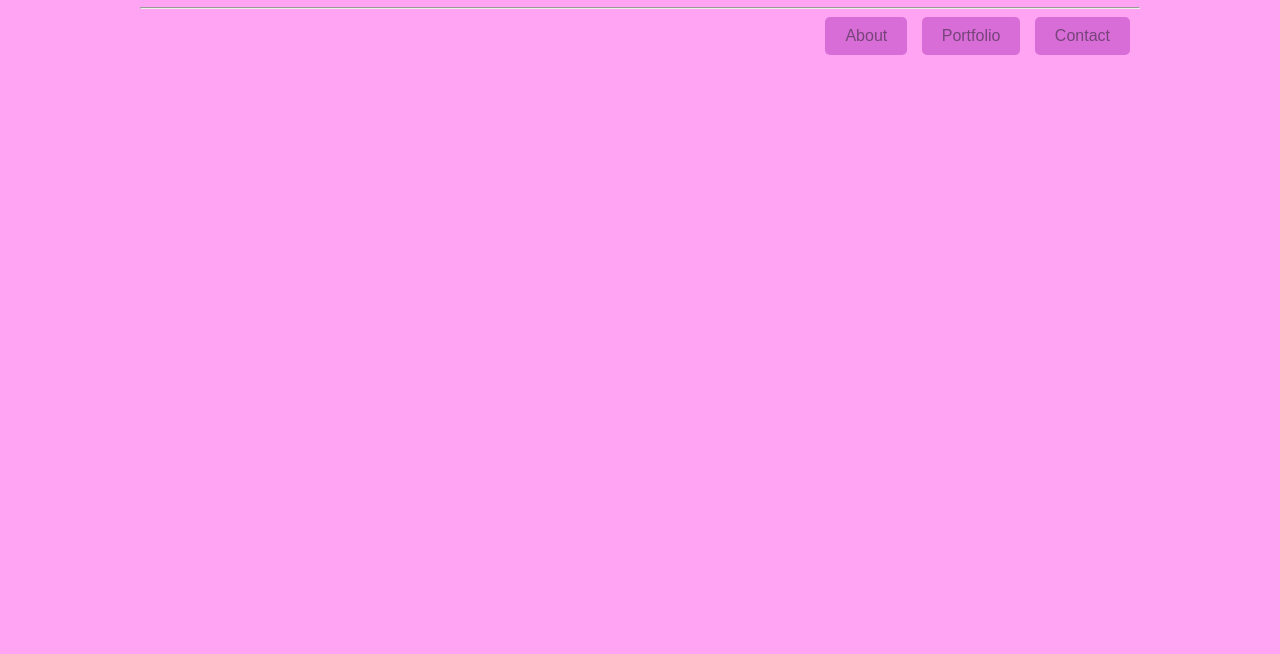
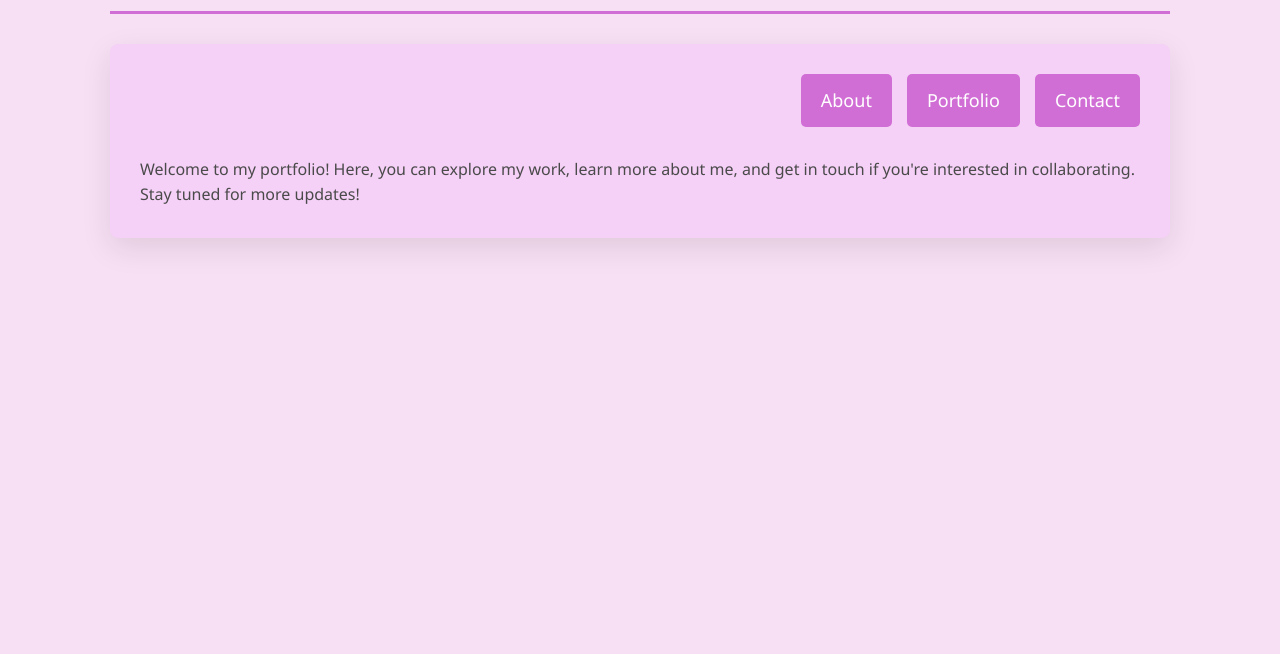
Before and after one commit to rosevillareal/imRossy.github.io, a plain HTML site: page index.html in a window 1280 px wide. Shown: the part 146-800 px from the top of the page. Drawn offline with Linux system fonts and the light colour scheme.

Commit message:
Update index.html

```diff
--- a/index.html
+++ b/index.html
@@ -1,60 +1,102 @@
 <!DOCTYPE html>
-<html>
+<html lang="en">
 <head>
-<meta name="viewport" content="width=device-width, initial-scale=1">
+    <meta charset="UTF-8">
+    <meta name="viewport" content="width=device-width, initial-scale=1.0">
+    <meta http-equiv="X-UA-Compatible" content="ie=edge">
+    <title>My Portfolio</title>
     <style>
         * {
             box-sizing: border-box;
+            margin: 0;
+            padding: 0;
         }
 
         body {
-  background-color: #ffa4f3;
-  padding: 20px;
-  font-family: Arial;
+            font-family: 'Segoe UI', Tahoma, Geneva, Verdana, sans-serif;
+            background-color: #f8e0f4;
+            color: #4a4a4a;
+            line-height: 1.6;
+            padding: 40px 0;
         }
 
-/* Center website */
+        /* Center the content */
         .main {
-  max-width: 1000px;
-  margin: auto;
+            width: 90%;
+            max-width: 1100px;
+            margin: 0 auto;
+            padding: 20px;
         }
 
         h1 {
-  font-size: 50px;
-  word-break: break-all;
-}
-
-/* Content */
-.content {
-  background-color: rgb(231, 129, 214);
-  padding: 10px;
-}
-
-/* Navigation */
-nav {
-  text-align: right;
+            font-size: 48px;
+            font-weight: 700;
+            color: #d16ed5;
+            text-align: center;
             margin-bottom: 20px;
         }
 
+        hr {
+            border: 0;
+            border-top: 3px solid #d16ed5;
+            margin-bottom: 30px;
+        }
+
+        .container {
+            background-color: #f5d0f7;
+            border-radius: 8px;
+            padding: 30px;
+            box-shadow: 0 10px 30px rgba(0, 0, 0, 0.1);
+        }
+
+        /* Navigation Styling */
+        nav {
+            display: flex;
+            justify-content: flex-end;
+            margin-bottom: 30px;
+        }
+
         nav a {
-  display: inline-block;
-  padding: 10px 20px;
-  background-color: #d86dd8;
-  color: #774479;
+            padding: 12px 20px;
+            background-color: #d16ed5;
+            color: white;
             text-decoration: none;
             border-radius: 5px;
-  margin-right: 10px;
+            margin-left: 15px;
+            font-size: 18px;
+            font-weight: 500;
+            transition: background-color 0.3s ease, transform 0.3s ease;
         }
 
         nav a:hover {
-  background-color: #8d5085;
+            background-color: #8e4b8e;
+            transform: scale(1.05);
         }
 
+        nav a:active {
+            transform: scale(1);
+        }
+
+        /* Responsive Design */
+        @media (max-width: 768px) {
+            nav {
+                flex-direction: column;
+                align-items: center;
+            }
+
+            nav a {
+                margin: 10px 0;
+            }
+
+            .main {
+                padding: 20px;
+            }
+        }
     </style>
 </head>
 <body>
 
-<!-- MAIN (Center website) -->
+<!-- MAIN CONTENT -->
 <div class="main">
 
     <h1>MY Portfolio</h1>
@@ -66,8 +108,9 @@ nav a:hover {
             <a href="contact.html">Contact</a>
         </nav>
         <!-- Portfolio content goes here -->
+        <p class="content-description">Welcome to my portfolio! Here, you can explore my work, learn more about me, and get in touch if you're interested in collaborating. Stay tuned for more updates!</p>
+    </div>
 
-</div>
 </div>
 
 </body>
```
Lines whose indentation alone changed are shown as unchanged.
